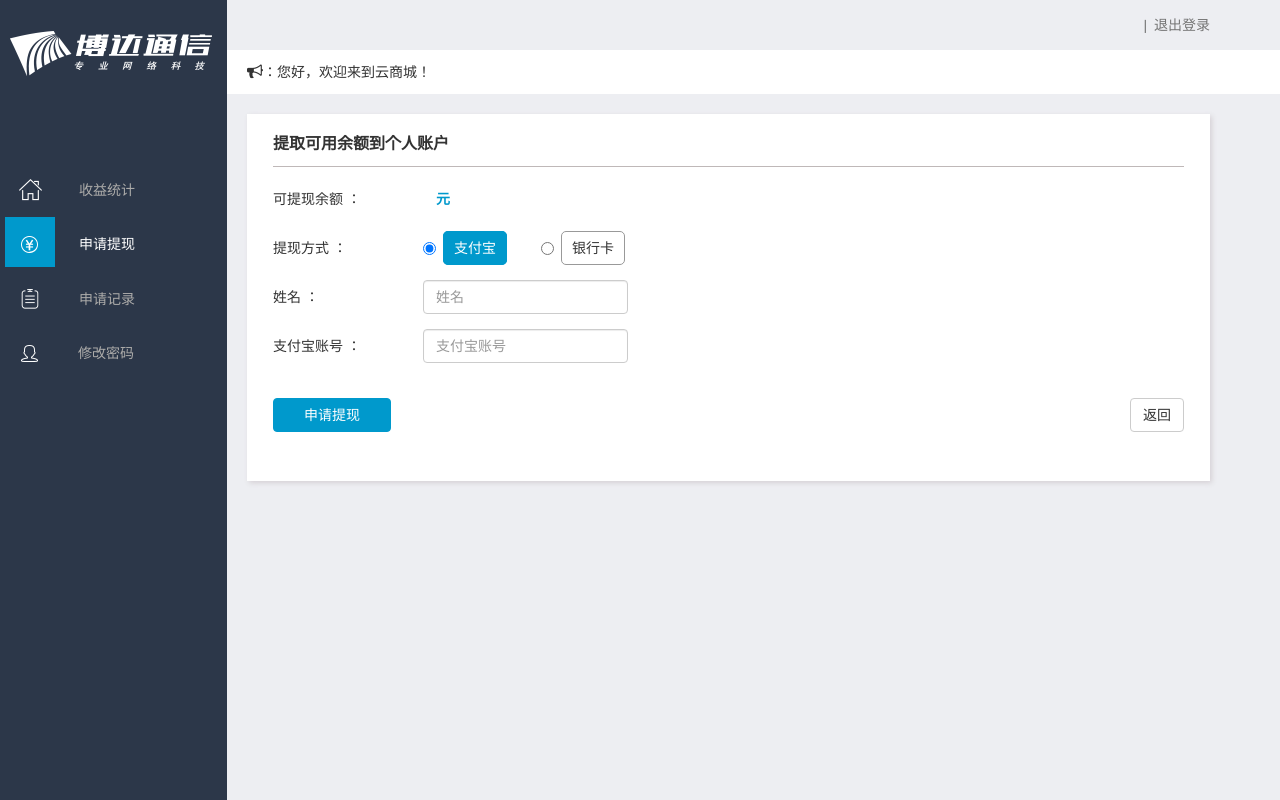
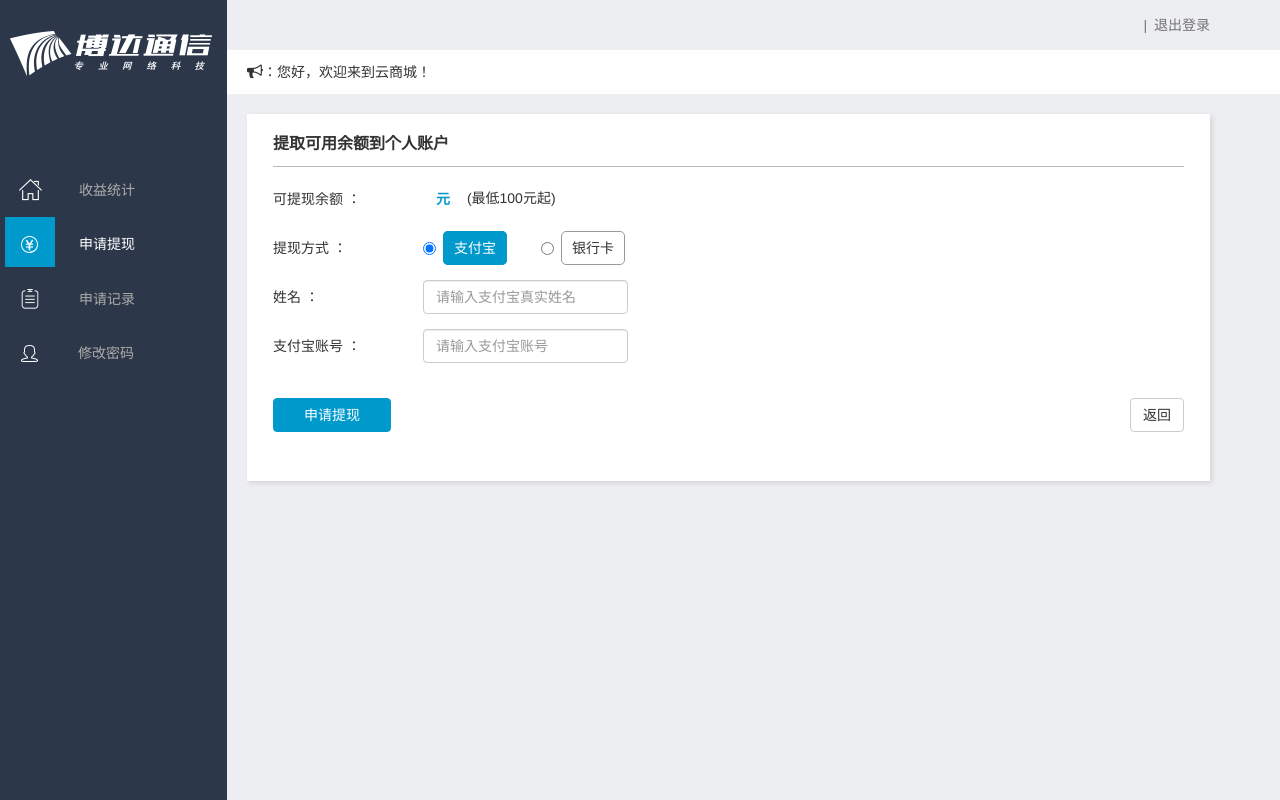
Before and after one commit to lorie-yy/WeChat-R-P_C-API, a Django app: template bdlicense/wechatfans/templates/wechatfans/takemoney.html in a window 1280 px wide. Run offline with Django 3.2, Linux system fonts and the light colour scheme; the template is opened without the code that fills it, so the values that code supplies are empty; some libraries are stand-ins or nearby versions.

Commit message:
min 100yuan

```diff
--- a/bdlicense/wechatfans/templates/wechatfans/takemoney.html
+++ b/bdlicense/wechatfans/templates/wechatfans/takemoney.html
@@ -101,10 +101,16 @@
                             'alipay_name':alipay_name,'alipaynum':alipaynum,
                             'company':company,'bank_name':bank_name,'banknum':banknum},
                         success: function(result){
-                            if (result.result==1){
-                                layer.msg('申请成功!')
-                            }else if(result.result==2){
-                                layer.msg('正在审核,请不要重复提交申请!')
+                            if(takemoney >= 100){
+                                if (result.result==1){
+                                    layer.msg('申请成功!',function(){
+                                        window.location.href="/wechatfans/applyfor_records"
+                                    })
+                                }else if(result.result==2){
+                                    layer.msg('正在审核,请不要重复提交申请!')
+                                }
+                            }else{
+                                layer.msg('余额不足100元,不能申请!')
                             }
                         },
                         error:function(result){
@@ -129,6 +135,7 @@
                         <span class="btn special-color" id="totalmoney" style="cursor: default;">
                             <strong>{{ takemoney }} 元</strong>
                         </span>
+                        <span>(最低100元起)</span>
                     </div>
                 </div>
                 <div class="form-group">
@@ -146,13 +153,13 @@
                     <div class="form-group">
                         <label for="alipay_name" class="col-sm-2 control-label">姓名 ：</label>
                         <div class="col-sm-3">
-                            <input type="text" class="form-control" name="alipay_name" id="alipay_name" placeholder="姓名">
+                            <input type="text" class="form-control" name="alipay_name" id="alipay_name" placeholder="请输入支付宝真实姓名">
                         </div>
                     </div>
                     <div class="form-group">
                         <label for="alipaynum" class="col-sm-2 control-label">支付宝账号 ：</label>
                         <div class="col-sm-3">
-                            <input type="text" class="form-control" name="alipaynum" id="alipaynum" placeholder="支付宝账号">
+                            <input type="text" class="form-control" name="alipaynum" id="alipaynum" placeholder="请输入支付宝账号">
                         </div>
                     </div>
                 </div>
@@ -160,19 +167,19 @@
                     <div class="form-group">
                         <label for="company" class="col-sm-2 control-label">公司名称 ：</label>
                         <div class="col-sm-3">
-                            <input type="text" class="form-control" name="company" id="company" placeholder="公司名称">
+                            <input type="text" class="form-control" name="company" id="company" placeholder="请输入公司名称">
                         </div>
                     </div>
                     <div class="form-group">
                         <label for="banknum" class="col-sm-2 control-label">银行卡号 ：</label>
                         <div class="col-sm-3">
-                            <input type="text" class="form-control" name="banknum" id="banknum" placeholder="银行卡号">
+                            <input type="text" class="form-control" name="banknum" id="banknum" placeholder="请输入19位银行卡号">
                         </div>
                     </div>
                     <div class="form-group">
                         <label for="bank_name" class="col-sm-2 control-label">开户行 ：</label>
                         <div class="col-sm-3">
-                            <input type="text" class="form-control" name="bank_name" id="bank_name" placeholder="开户行">
+                            <input type="text" class="form-control" name="bank_name" id="bank_name" placeholder="请输入开户行">
                         </div>
                     </div>
                 </div>
```
